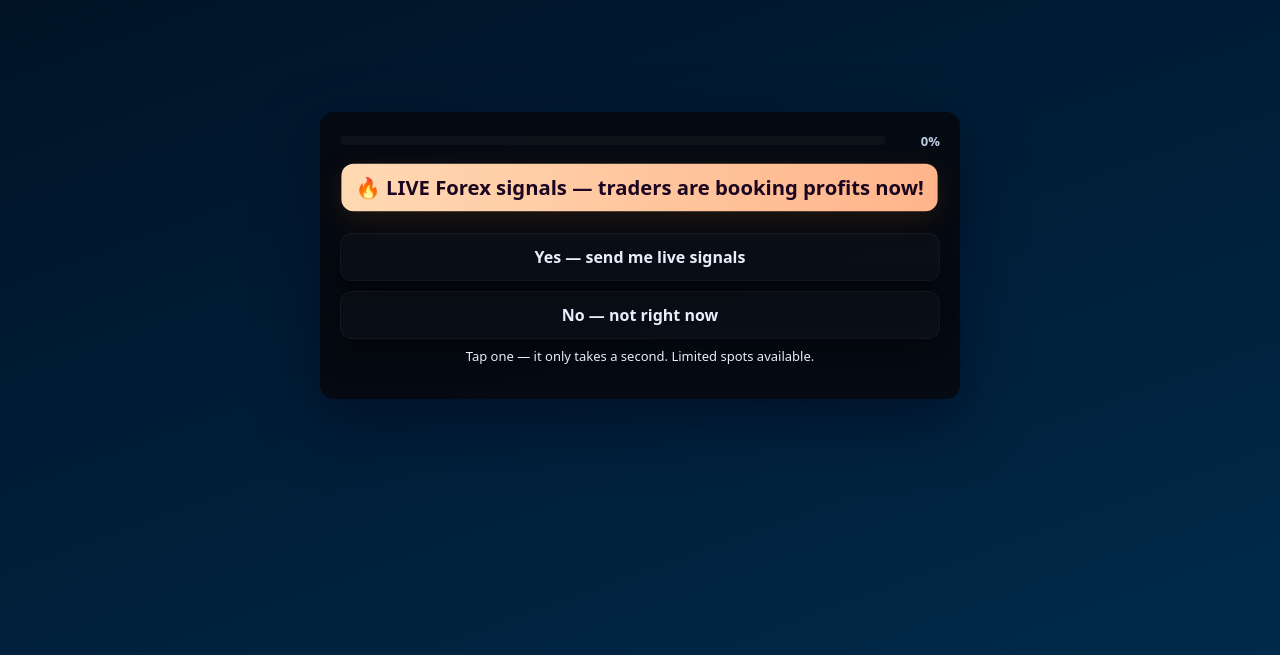
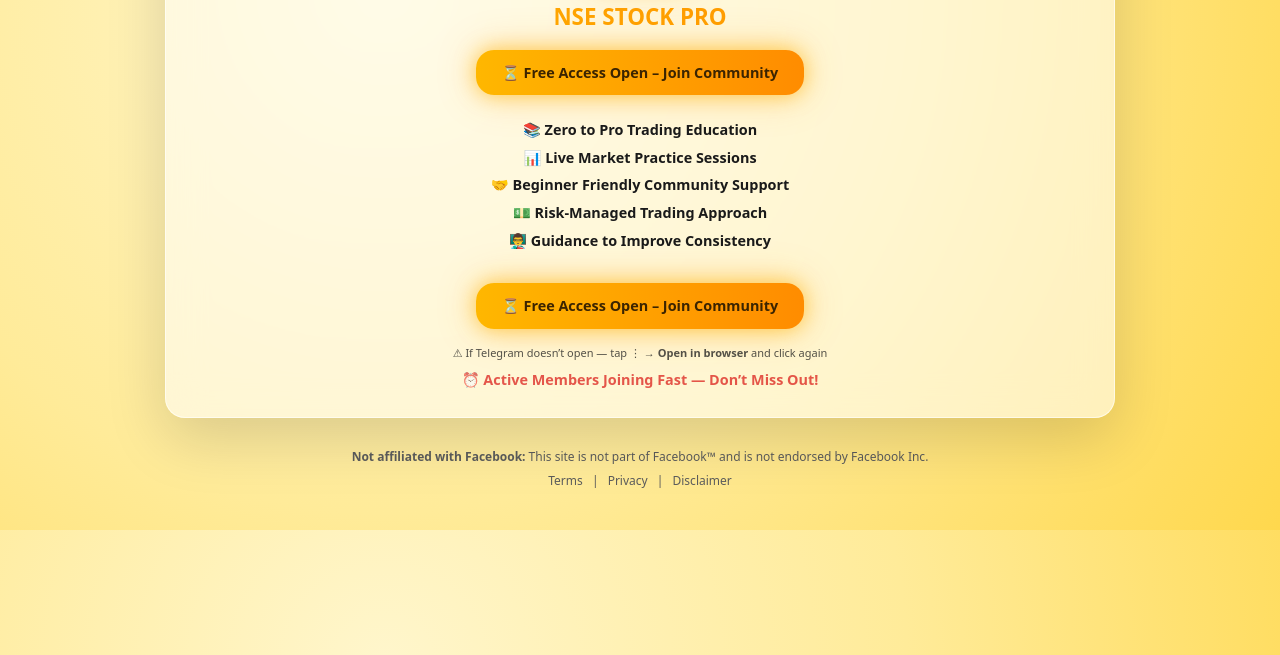
Before and after one commit to digitaladsexpert33/NSE-STOCK, a plain HTML site: page index.html in a window 1280 px wide. Shown: the part 145-800 px from the top of the page. Drawn offline with Linux system fonts and the light colour scheme.

Commit message:
Update index.html

```diff
--- a/index.html
+++ b/index.html
@@ -1,197 +1,183 @@
-<!doctype html>
+<!DOCTYPE html>
 <html lang="en">
 <head>
-<meta charset="utf-8"/>
-<meta name="viewport" content="width=device-width,initial-scale=1"/>
-<title>ElitePips</title>
-<meta name="description" content="Answer one quick question to join free Forex signals on Telegram. Limited access available!"/>
-<meta name="theme-color" content="#001022">
+  <meta charset="utf-8" />
+  <meta name="viewport" content="width=device-width, initial-scale=1" />
 
-<!-- Meta Pixel (left as-is) -->
-<script>
-!function(f,b,e,v,n,t,s)
-{if(f.fbq)return;n=f.fbq=function(){n.callMethod?
-n.callMethod.apply(n,arguments):n.queue.push(arguments)};
-if(!f._fbq)f._fbq=n;n.push=n;n.loaded=!0;n.version='2.0';
-n.queue=[];t=b.createElement(e);t.async=!0;
-t.src=v;s=b.getElementsByTagName(e)[0];
-s.parentNode.insertBefore(t,s)}(window, document,'script',
-'https://connect.facebook.net/en_US/fbevents.js');
-fbq('init', '1593721464926438');
-fbq('track', 'PageView');
-</script>
+  <title>Pratik</title>
+  <meta name="description" content="Join Trade With Vikas Official free trading learning community on Telegram. Learn stock market step by step with live practice and beginner support.">
 
   <style>
-:root{
-  --accent1:#ff7a00;
-  --accent2:#ff4d00;
-  --text:#e6eefb;
-  --muted:#bfcfe6;
-  --card-bg:rgba(6,8,15,0.9);
+    :root {
+      --bg: radial-gradient(circle at 30% 20%, #fff6cc, #ffeb99, #ffd84d);
+      --accent1: #ffb700;
+      --accent2: #ff8c00;
+      --text: #1a1a1a;
+      --muted: #5c5c5c;
+      --card: rgba(255, 255, 255, 0.55);
+      --glow: 0 0 20px rgba(255, 183, 0, 0.6), 0 0 40px rgba(255, 140, 0, 0.3);
+      --danger: #d60000;
     }
-*{box-sizing:border-box;margin:0;padding:0}
-html,body{height:100%}
-body{
-  background:linear-gradient(160deg,#001022,#002a4a);
-  display:flex;align-items:center;justify-content:center;
-  padding:18px;color:var(--text);
-  font-family:system-ui,-apple-system,Segoe UI,Roboto,Helvetica,Arial;
+
+    * { box-sizing: border-box; margin: 0; padding: 0; }
+
+    body {
+      font-family: "Poppins", system-ui, sans-serif;
+      background: var(--bg);
+      color: var(--text);
+      text-align: center;
+      padding: 0 16px 40px;
+      line-height: 1.5;
     }
-.container{
-  width:100%;max-width:640px;
-  background:var(--card-bg);
-  border-radius:14px;padding:20px;
-  box-shadow:0 24px 60px rgba(0,10,30,0.6);
-  position:relative;overflow:hidden;color:var(--text);
+
+    .wrap {
+      max-width: 950px;
+      margin: 0 auto;
+      background: var(--card);
+      padding: 18px 16px 26px;
+      border-radius: 20px;
+      backdrop-filter: blur(18px);
+      box-shadow: 0 20px 60px rgba(0,0,0,0.15);
+      border: 1px solid rgba(255,255,255,0.6);
+      animation: fadeIn 1.2s ease;
     }
-.progressWrap{display:flex;align-items:center;gap:10px;margin-bottom:14px}
-.progress{flex:1;height:9px;background:rgba(255,255,255,0.03);border-radius:999px;overflow:hidden}
-.progress>i{display:block;height:100%;background:linear-gradient(90deg,var(--accent1),var(--accent2));width:0;transition:width .45s ease}
-.progressNum{min-width:44px;text-align:right;color:var(--muted);font-weight:700;font-size:13px}
-.question{animation:fadeIn .32s ease;text-align:center;margin-bottom:14px}
-@keyframes fadeIn{from{opacity:0;transform:translateY(6px)}to{opacity:1;transform:translateY(0)}}
-.hype{
-  display:inline-block;padding:10px 14px;border-radius:12px;font-weight:900;font-size:20px;
-  background:linear-gradient(90deg,#ffd9b3,#ffb48a);color:#1b0520;
-  box-shadow:0 8px 30px rgba(255,120,0,0.12);
+
+    @keyframes fadeIn {
+      from { opacity: 0; transform: translateY(25px); }
+      to { opacity: 1; transform: translateY(0); }
     }
-.hype.small{font-size:16px;padding:8px 12px}
-.pulse{animation:pulse 1.6s infinite}
-@keyframes pulse{0%{transform:scale(1)}50%{transform:scale(1.03)}100%{transform:scale(1)}}
-.options{display:flex;flex-direction:column;gap:10px;margin-top:12px}
-.option{
-  background:rgba(255,255,255,0.02);
-  border-radius:12px;padding:12px 14px;cursor:pointer;font-weight:800;text-align:center;
-  border:1px solid rgba(255,255,255,0.04);
-  box-shadow:0 8px 30px rgba(0,0,0,0.5);
-  transition:transform .16s,box-shadow .16s,background .16s;
+
+    h1 {
+      font-size: 1.4rem;
+      font-weight: 700;
+      text-transform: uppercase;
+      margin-top: 10px;
+      margin-bottom: 6px;
+      background: linear-gradient(90deg, var(--accent1), var(--accent2));
+      -webkit-background-clip: text;
+      -webkit-text-fill-color: transparent;
     }
-.option:hover{transform:translateY(-6px);box-shadow:0 18px 46px rgba(255,90,0,0.12);background:linear-gradient(90deg,rgba(255,90,0,0.08),rgba(255,150,0,0.06));}
-.option.selected{background:linear-gradient(90deg,rgba(255,120,0,0.18),rgba(255,60,0,0.12));color:#fff;transform:translateY(-8px)}
-.thankyou{text-align:center;padding:6px}
-.thank-h{font-size:20px;margin:6px 0;font-weight:900}
-.thank-sub{color:var(--muted);margin-bottom:12px}
-.join-btn{
-  display:inline-block;position:relative;overflow:hidden;
-  background:linear-gradient(90deg,#ff7a00,#ff4d00);
-  color:#fff;padding:12px 18px;border-radius:12px;font-weight:900;text-decoration:none;
-  box-shadow:0 14px 40px rgba(255,90,0,0.18);
+
+    img.avatar {
+      width: 110px;
+      height: 110px;
+      border-radius: 20px;
+      box-shadow: var(--glow);
+      border: 2px solid rgba(255, 140, 0, 0.4);
+      object-fit: cover;
     }
-.join-btn::after{content:'';position:absolute;left:-50%;top:0;width:40%;height:100%;background:linear-gradient(120deg,rgba(255,255,255,0)0%,rgba(255,255,255,0.14)50%,rgba(255,255,255,0)100%);transform:skewX(-20deg);filter:blur(6px);animation:shine 3.4s linear infinite}
-@keyframes shine{0%{left:-60%}100%{left:120%}}
-.fomo{background:linear-gradient(90deg,#ffe6d6,#ffd0b3);color:#2b0a00;padding:8px 12px;border-radius:10px;font-weight:800;display:inline-block;margin:10px 0;font-size:13px}
-.small{font-size:13px;color:var();margin-top:8px}
-.row{display:flex;gap:10px;justify-content:center;margin-top:12px}
-.btn-ghost{padding:10px 14px;border-radius:10px;border:1px solid rgba(255,255,255,0.06);background:transparent;color:var(--text);font-weight:700;text-decoration:none;cursor:pointer}
-@media (max-width:520px){.container{padding:14px}.hype{font-size:18px}}
+
+    .cta {
+      display: inline-block;
+      background: linear-gradient(90deg, var(--accent1), var(--accent2));
+      padding: 12px 26px;
+      border-radius: 18px;
+      color: #3b2400;
+      font-weight: 700;
+      font-size: 0.9rem;
+      text-decoration: none;
+      margin: 10px 0;
+      box-shadow: var(--glow);
+      transition: all 0.2s ease;
+    }
+
+    .cta:hover { transform: scale(1.05); }
+
+    .emoji-text { font-size: 0.9rem; margin: 14px 0 22px; }
+    .emoji-text p { margin: 6px 0; }
+
+    .limited-text {
+      color: var(--danger);
+      font-weight: 600;
+      font-size: 0.9rem;
+      margin-top: 8px;
+      animation: blink 1.2s infinite;
+    }
+
+    @keyframes blink {
+      0%,100% { opacity: 1; }
+      50% { opacity: 0.4; }
+    }
+
+    footer {
+      margin-top: 30px;
+      font-size: 0.75rem;
+      color: var(--muted);
+    }
+
+    footer a {
+      color: var(--muted);
+      text-decoration: none;
+      margin: 0 6px;
+    }
+
+    .hint {
+      font-size: 11px;
+      opacity: .75;
+      margin-top: 6px;
+    }
+
+    @media (max-width: 480px) {
+      h1 { font-size: 1.15rem; }
+      .cta { width: 100%; max-width: 320px; }
+    }
   </style>
+
+
+
 </head>
 
 <body>
-<main class="container" id="card">
-  <div class="progressWrap">
-    <div class="progress"><i id="bar"></i></div>
-    <div class="progressNum" id="progNum">0%</div>
+
+<main class="wrap">
+  <img class="avatar" src="nse.jpg" alt="Trade With Vikas Official Logo" />
+
+  <h1>NSE STOCK PRO</h1>
+
+  <a class="cta tg-btn" href="https://telegram.me/+Lr6ybJZRMKgzMmQ1">
+    ⏳ Free Access Open – Join Community
+  </a>
+
+  <section class="emoji-text">
+    <p>📚 <strong>Zero to Pro Trading Education</strong></p>
+    <p>📊 <strong>Live Market Practice Sessions</strong></p>
+    <p>🤝 <strong>Beginner Friendly Community Support</strong></p>
+    <p>💵 <strong>Risk-Managed Trading Approach</strong></p>
+    <p>👨‍🏫 <strong>Guidance to Improve Consistency</strong></p>
+  </section>
+
+  <a class="cta tg-btn" href="https://telegram.me/+Lr6ybJZRMKgzMmQ1">
+    ⏳ Free Access Open – Join Community
+  </a>
+
+  <div class="hint">
+    ⚠ If Telegram doesn’t open — tap ⋮ → <b>Open in browser</b> and click again
   </div>
-  <div id="q-box"></div>
+
+  <div class="limited-text">⏰ Active Members Joining Fast — Don’t Miss Out!</div>
 </main>
 
-<script>
-/* --- Integrated Telegram invite link (your provided link) --- */
-// For invite links the app scheme uses tg://join?invite=INVITE_HASH
-const telegramAppLink = "tg://join?invite=ZrjDtoQ9Tgw3ZWQ1";
-const telegramWebLink = "https://t.me/+ZrjDtoQ9Tgw3ZWQ1";
+<footer>
 
-let answered=false;
-const qBox=document.getElementById('q-box'),
-      bar=document.getElementById('bar'),
-      progNum=document.getElementById('progNum');
 
-function renderSingleQuestion(){
-  qBox.innerHTML = `
-    <div class="question">
-      <div class="hype pulse">🔥 LIVE Forex signals — traders are booking profits now!</div>
-      <div style="height:10px"></div>
-      <div class="options">
-        <div class="option" data-val="yes">Yes — send me live signals</div>
-        <div class="option" data-val="no">No — not right now</div>
+
+
+  <div>
+    <strong>Not affiliated with Facebook:</strong>
+    This site is not part of Facebook™ and is not endorsed by Facebook Inc.
   </div>
-      <div class="small">Tap one — it only takes a second. Limited spots available.</div>
+
+  <div style="margin-top:6px;">
+    <a href="https://elitepips.online/terms/" target="_blank">Terms</a> |
+    <a href="https://elitepips.online/privacy/" target="_blank">Privacy</a> |
+    <a href="https://elitepips.online/disclaimer/" target="_blank">Disclaimer</a>
   </div>
-  `;
-  updateProgress(0);
-  document.querySelectorAll('.option').forEach(o=>o.addEventListener('click',onChooseSingle));
-}
 
-function updateProgress(pct){
-  bar.style.width = pct + "%";
-  progNum.textContent = pct + "%";
-}
 
-function onChooseSingle(ev){
-  if(answered) return;
-  answered=true;
-  const el = ev.currentTarget;
-  const val = el.getAttribute('data-val');
-  document.querySelectorAll('.option').forEach(o=>o.classList.remove('selected'));
-  el.classList.add('selected');
-  setTimeout(()=>{ updateProgress(100); showResultFor(val); },220);
-}
+</footer>
 
-/* Try deep open via app URI, fallback to web invite after short delay */
-function deepRedirect(){
-  const now = Date.now();
-  // attempt app open
-  window.location.href = telegramAppLink;
-  // fallback to web link after 900ms (gives mobile OS time to switch to app)
-  setTimeout(()=>{
-    // avoid redirect loop if already moved away
-    if(Date.now() - now < 2000){
-      window.location.href = telegramWebLink;
-    }
-  },900);
-}
 
-function showResultFor(val){
-  if(val === 'yes'){
-    qBox.innerHTML = `
-      <div class="thankyou">
-        <div class="hype small">You're moments away from live signals 🚀</div>
-        <div class="thank-sub">Join now to get instant trade alerts and setups used by active members.</div>
-        <div><span class="fomo">⚡ Limited VIP spots — join before it fills up!</span></div>
-        <div class="row" style="margin-top:14px">
-          <a id="joinBtn" class="join-btn" href="#" target="_blank" rel="noopener">Join Telegram Now →</a>
-        </div>
-        <div class="count" style="margin-top:12px">Redirecting in <span id="count">7</span>s...</div>
-      </div>
-    `;
-    let t=7; const count=document.getElementById('count');
-    const timer=setInterval(()=>{
-      t--; if(count) count.textContent = t;
-      if(t<=0){ clearInterval(timer); deepRedirect(); }
-    },1000);
-    setTimeout(()=>{ document.getElementById('joinBtn').addEventListener('click', deepRedirect); },50);
-  } else {
-    qBox.innerHTML = `
-      <div class="thankyou">
-        <div class="hype small">No problem — take your time 🙂</div>
-        <div class="thank-sub">We have free guides and community resources if you want to explore later.</div>
-        <div class="row">
-          <button id="backBtn" class="btn-ghost">Back</button>
-          <a id="learnBtn" class="join-btn" href="#" target="_blank" rel="noopener">See Resources →</a>
-        </div>
-        <div class="small">You can always come back and join the signals later.</div>
-      </div>
-    `;
-    setTimeout(()=>{
-      document.getElementById('backBtn').addEventListener('click', ()=>{ answered=false; renderSingleQuestion(); });
-      document.getElementById('learnBtn').addEventListener('click', deepRedirect);
-    },50);
-  }
-}
 
-// initial render
-renderSingleQuestion();
-</script>
+
 </body>
 </html>
```
Lines whose indentation alone changed are shown as unchanged.
